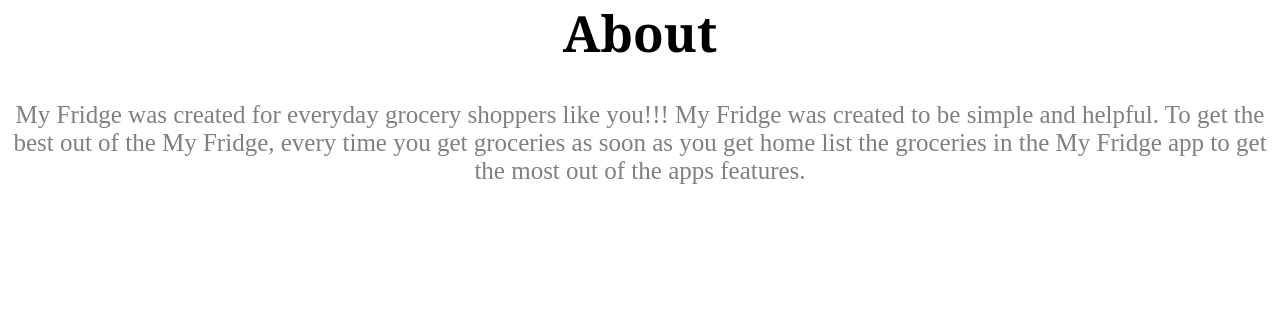
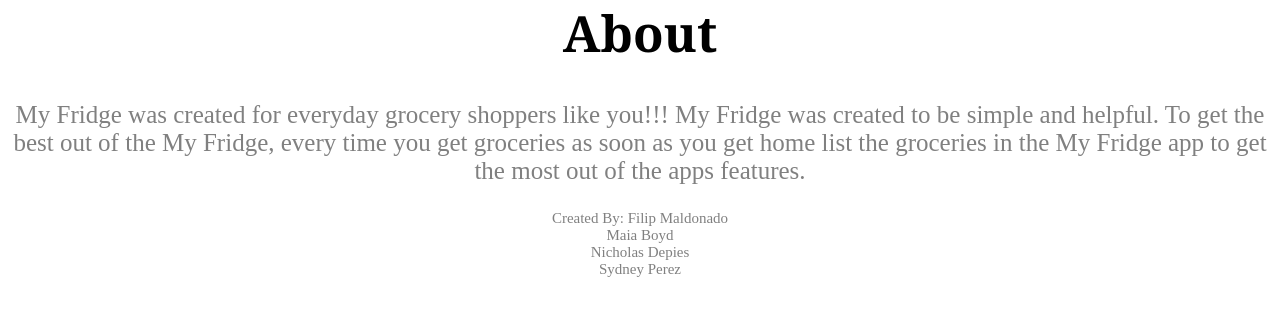
Before and after one commit to nickdep217/My_Fridges, a Python web app: template Templates/aboutpage.html in a window 1280 px wide; the page is wider, and only the part inside the window is pictured. Shown: the part 121-437 px from the top of that part. Run offline with Jinja, Linux system fonts and the light colour scheme; the template is opened without the code that fills it, so the values that code supplies are empty.

Commit message:
Update aboutpage.html

```diff
--- a/Templates/aboutpage.html
+++ b/Templates/aboutpage.html
@@ -26,5 +26,11 @@
         My Fridge was created to be simple and helpful.
         To get the best out of the My Fridge, every time you get groceries as soon as you get home list the groceries in the My Fridge app to get the most out of the apps features.</p>
 
+    <p class='about' style="text-align:center;color:grey;font-size:15px;"> Created By:
+      Filip Maldonado <br>
+      Maia Boyd <br>
+      Nicholas Depies<br>
+      Sydney Perez
+    </p>
   </body>
 </html>
```
